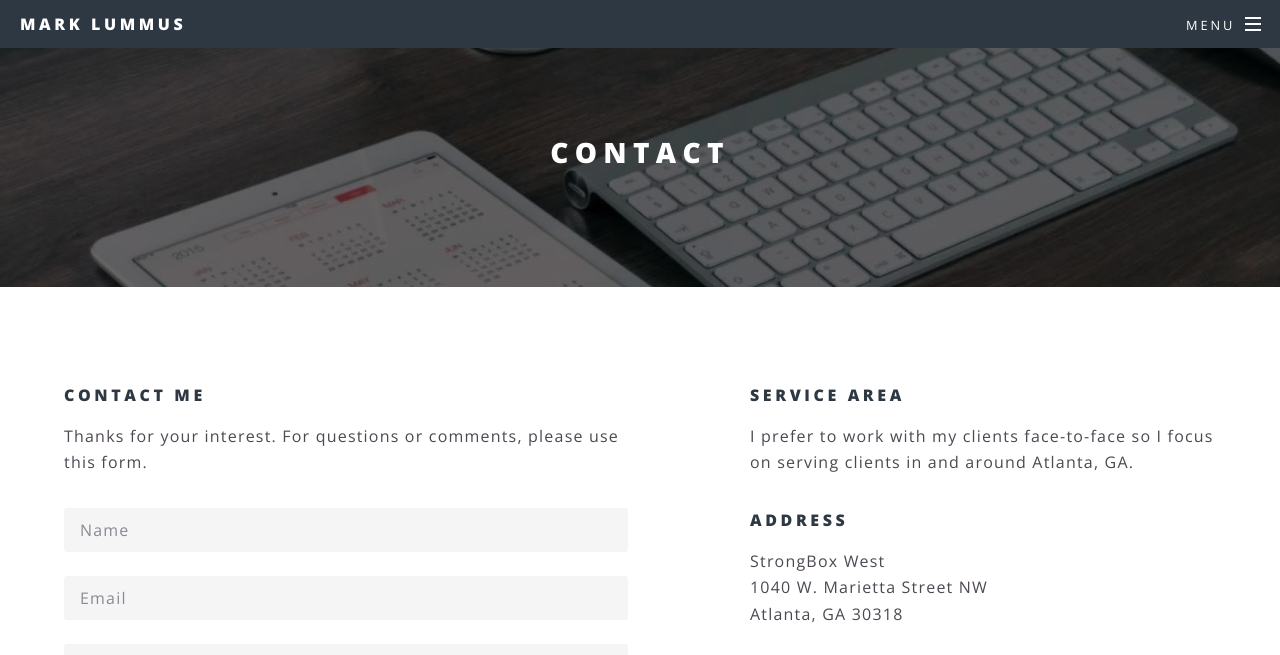
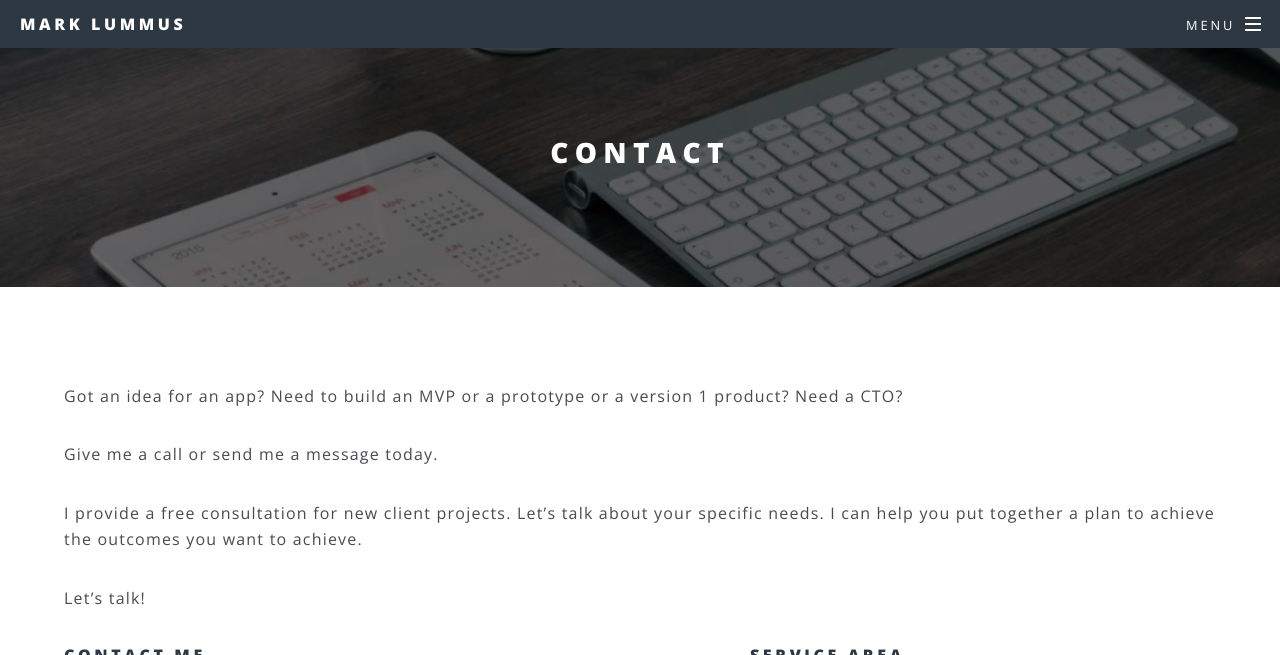
Before and after one commit to jabbermarky/jabbermarky.github.io, a Jekyll site: the page built from _pages/contact.md, in a window 1280 px wide and 900 px high, cut to the strip 0-655 px from the top of the window. Built offline with Jekyll 4.4.1, drawn with Linux system fonts in a browser that asks for light colours.

Commit message:
added an intro text to contact page

```diff
--- a/_pages/contact.md
+++ b/_pages/contact.md
@@ -7,6 +7,14 @@ keywords-meta: CTO, Fractional CTO, consultant, software development services, f
 description: |
     Did you know that Mark provides free consultations? Got an app idea? Need a CTO/app/MVP? Call Mark today!
 ---
+Got an idea for an app? Need to build an MVP or a prototype or a version 1 product? Need a CTO?
+
+Give me a call or send me a message today.
+
+I provide a free consultation for new client projects. Let's talk about your specific needs. I can help you put together a plan to achieve the outcomes you want to achieve.
+
+Let's talk!
+
 <div class="row">
     <div class="6u 12u$(medium)">
         <h4>Contact Me</h4>
```
